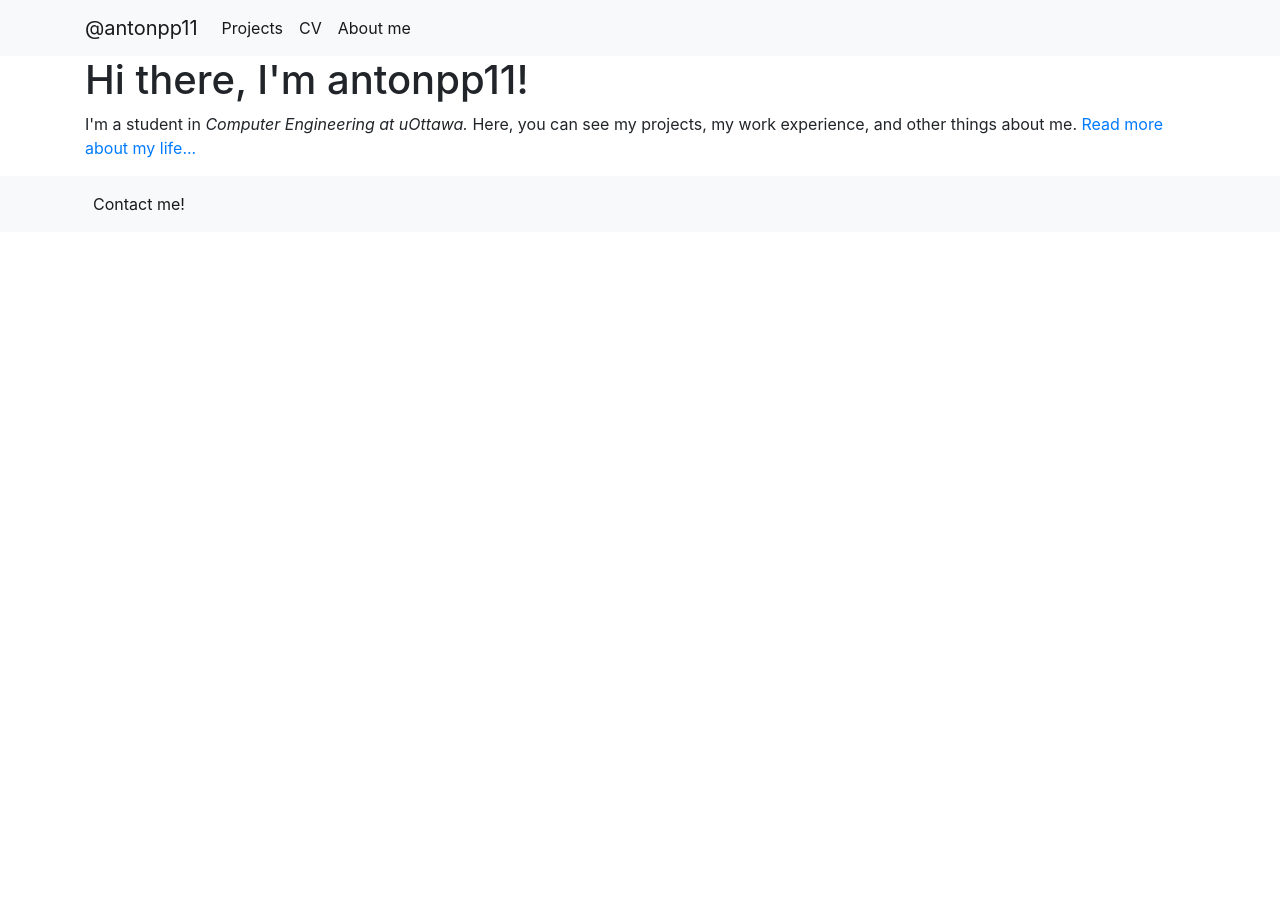
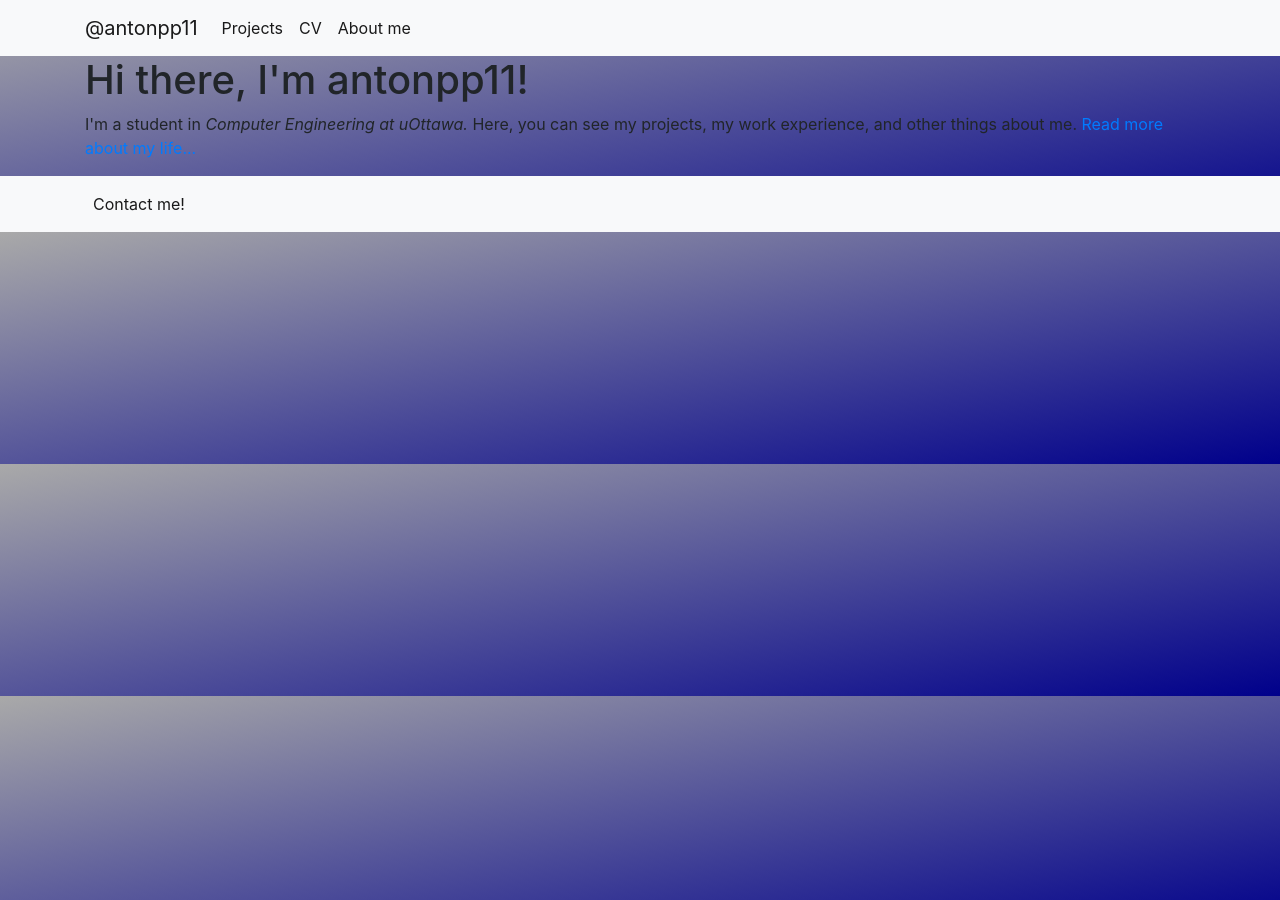
Before and after one commit to antonpp11/antonpp11.github.io, a Jekyll site: the page built from index.html, in a window 1280 px wide. Built offline with Jekyll 4.4.1, drawn with Linux system fonts in a browser that asks for light colours.

Commit message:
change style

```diff
--- a/_layouts/default.html
+++ b/_layouts/default.html
@@ -9,14 +9,12 @@
     <link rel="stylesheet" href="https://stackpath.bootstrapcdn.com/bootstrap/4.1.3/css/bootstrap.min.css" integrity="sha384-MCw98/SFnGE8fJT3GXwEOngsV7Zt27NXFoaoApmYm81iuXoPkFOJwJ8ERdknLPMO" crossorigin="anonymous">
 		<link rel="icon" type="image/jpg" href="/assets/logo.jpg"/>
     <title>{{ page.title }}</title>
-		<!-- <style>
+		<style>
 			body {
-			  background-image: url('/assets/wallpaper1.jpg');
-			  background-repeat: no-repeat;
-			  background-attachment: fixed;
-			  background-size: cover;
+			  background-color: red;
+				background-image: linear-gradient(to bottom right, darkgrey , darkblue);
 			}
-		</style> -->
+		</style>
   </head>
   <body>
     <nav class="navbar navbar-expand-lg navbar-light bg-light">
```
